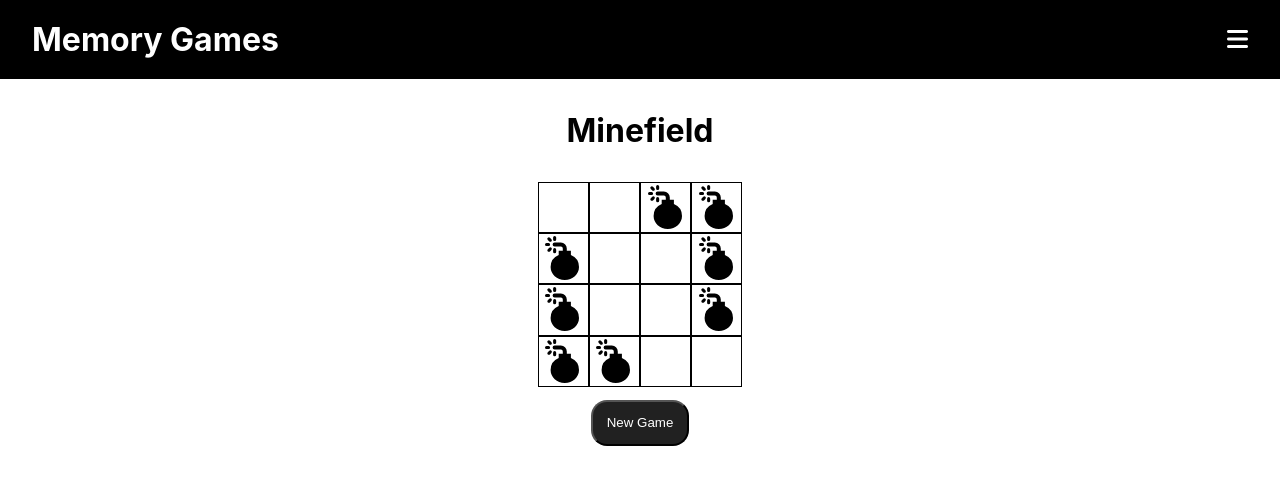
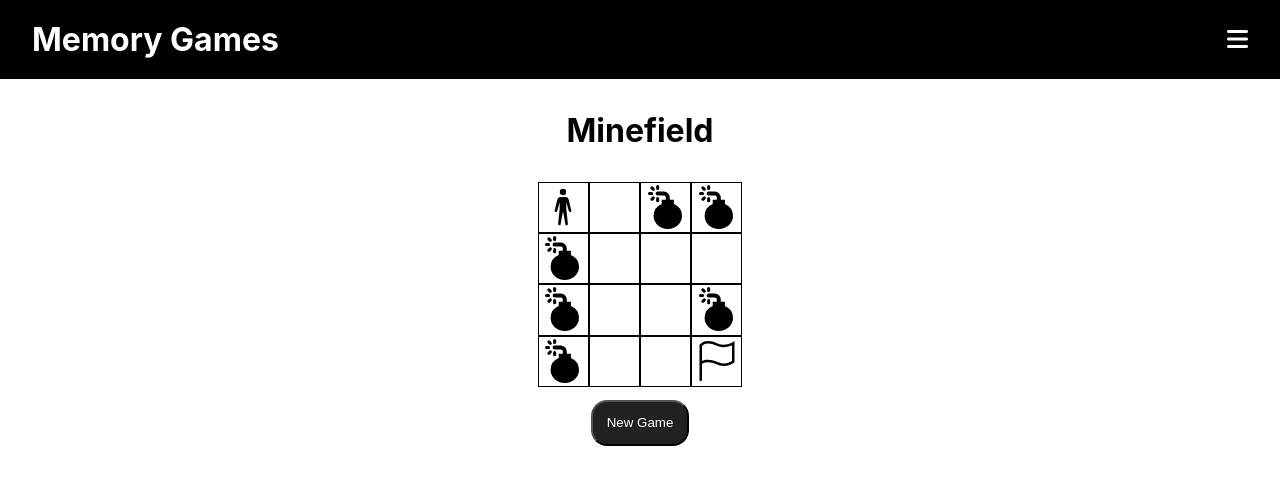
Before and after one commit to Wubaboo/memory-games, a React (Create React App) app: page /minefield in a window 1280 px wide. Both pictures are taken after a click on the button "Start". Shown: the top 484 px of the page. Built offline with nearby package versions, Linux system fonts and the light colour scheme.

Commit message:
add person and flag svg

```diff
--- a/src/components/minefield/minefieldGame.jsx
+++ b/src/components/minefield/minefieldGame.jsx
@@ -12,7 +12,7 @@ export default function MinefieldGame({ gridSize, setStartGame, showTimer }) {
 
   // Create the initial grid and populate it with bombs
   useEffect(() => {
-    const maxMines = Math.floor(gridSize / 2);
+    const maxMines = Math.floor(gridSize / 2.5);
     const tempDims = getDimensions(gridSize);
     const [r, c] = tempDims;
     setDims(tempDims);
@@ -29,6 +29,8 @@ export default function MinefieldGame({ gridSize, setStartGame, showTimer }) {
       [keep, remove] = getCutVertices(adjList);
       iters += 1;
     }
+    setArray[0] = 2;
+    setArray[gridSize - 1] = 3;
     setGrid(setArray);
   }, []);
 
@@ -53,20 +55,39 @@ export default function MinefieldGame({ gridSize, setStartGame, showTimer }) {
     width: "4vw",
     height: "4vw",
   };
+  function renderCellImg(i) {
+    if (i === 1) {
+      return (
+        <img
+          className="cell-image bomb"
+          src={process.env.PUBLIC_URL + "/assets/bomb.svg"}
+          style={bombStyle}
+        ></img>
+      );
+    } else if (i === 2) {
+      return (
+        <img
+          className="cell-image person"
+          src={process.env.PUBLIC_URL + "/assets/person.svg"}
+        ></img>
+      );
+    } else if (i === 3) {
+      return (
+        <img
+          className="cell-image flag"
+          src={process.env.PUBLIC_URL + "/assets/flag.svg"}
+        ></img>
+      );
+    } else {
+      return " ";
+    }
+  }
   return (
     <div>
       <div className="minefield" style={gridStyling}>
         {grid.map((val, i) => (
           <div className="cell" key={i} style={cellStyle}>
-            {val === 0 ? (
-              " "
-            ) : (
-              <img
-                className="bomb"
-                src={process.env.PUBLIC_URL + "/assets/bomb.svg"}
-                style={bombStyle}
-              ></img>
-            )}
+            {renderCellImg(val)}
           </div>
         ))}
       </div>
--- a/src/components/minefield/minefieldHome.jsx
+++ b/src/components/minefield/minefieldHome.jsx
@@ -21,7 +21,7 @@ export default function MinefieldHome() {
     {
       type: "slider",
       name: "Grid Size",
-      deets: { value: gridSize, min: 20, max: 200, step: 20 },
+      deets: { value: gridSize, min: 20, max: 320, step: 60 },
       onChange: (e) => setGridSize(e.target.value),
     },
   ];
--- a/src/styles/minefield.css
+++ b/src/styles/minefield.css
@@ -4,3 +4,8 @@
   justify-content: center;
   align-items: center;
 }
+
+.cell-image {
+  width: 2.5em;
+  height: 3em;
+}
```
Also changed, not shown: public/assets/flag.svg (added), public/assets/person.svg (added).
